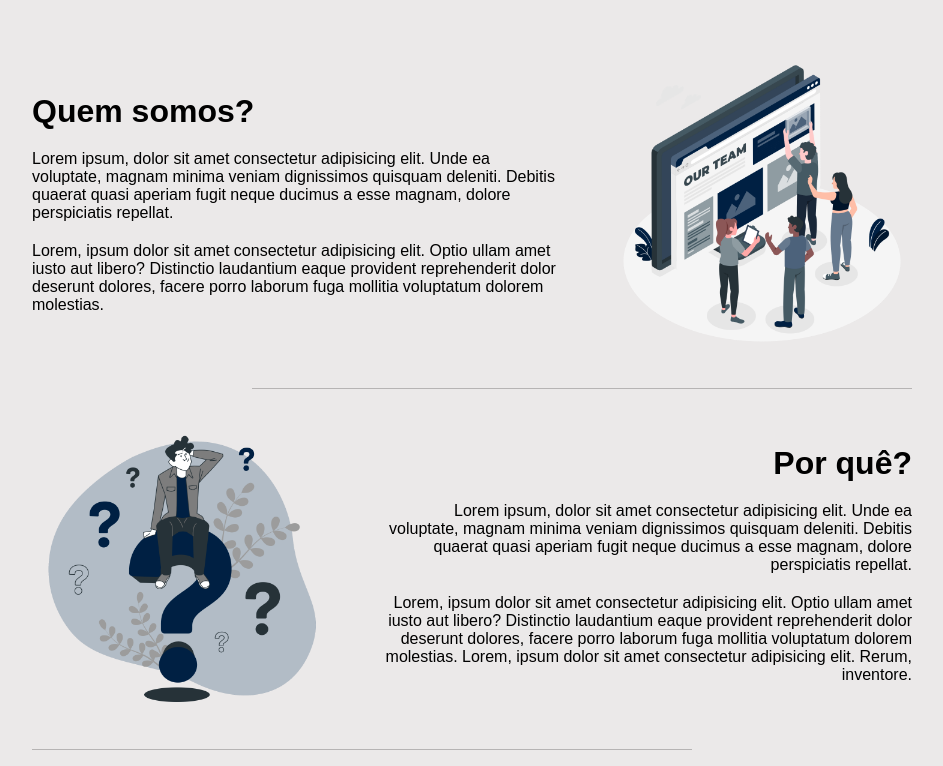
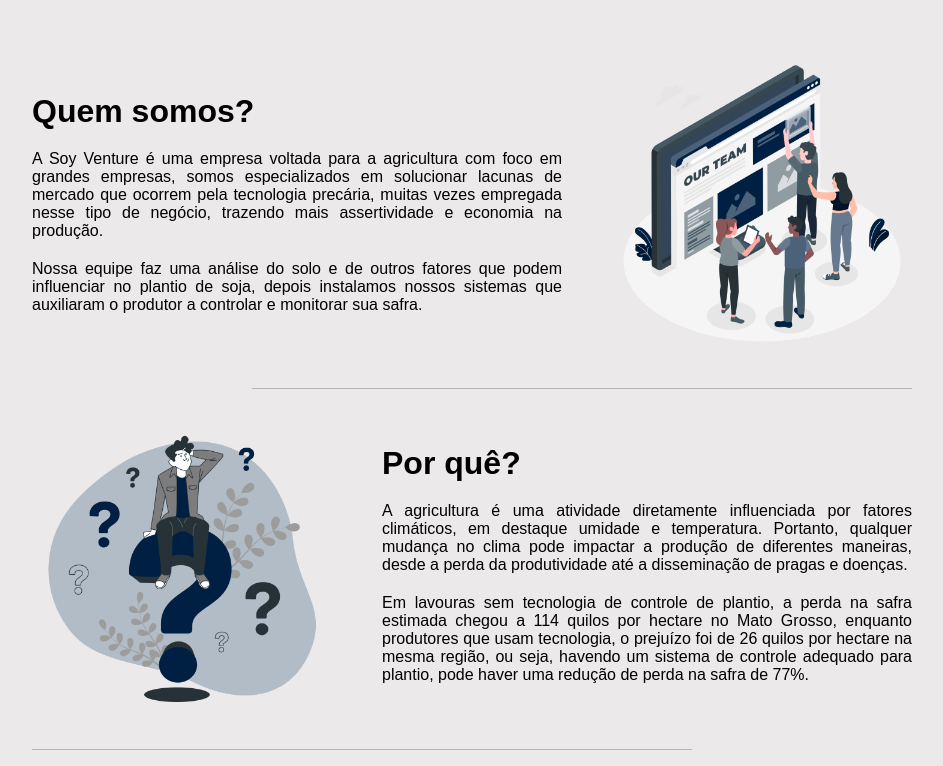
Before and after one commit to caiqueoak03/Sprint-2-Grupo-3, a plain HTML site: page index.html in a window 1280 px wide. Shown: the part 794-1560 px from the top of the page, without its empty margins (168-1111 px from the left). Drawn offline with Linux system fonts and the light colour scheme.

Commit message:
mudei os textos e font da tela inicial

```diff
--- a/index.html
+++ b/index.html
@@ -63,16 +63,16 @@
 				<div class="quem-somos-text visao-texts">
 					<h1>Quem somos?</h1>
 					<p>
-						Lorem ipsum, dolor sit amet consectetur adipisicing elit. Unde ea
-						voluptate, magnam minima veniam dignissimos quisquam deleniti.
-						Debitis quaerat quasi aperiam fugit neque ducimus a esse magnam,
-						dolore perspiciatis repellat.
+						A Soy Venture é uma empresa voltada para a agricultura com foco em
+						grandes empresas, somos especializados em solucionar lacunas de
+						mercado que ocorrem pela tecnologia precária, muitas vezes empregada
+						nesse tipo de negócio, trazendo mais assertividade e economia na
+						produção.
 					</p>
 					<p>
-						Lorem, ipsum dolor sit amet consectetur adipisicing elit. Optio
-						ullam amet iusto aut libero? Distinctio laudantium eaque provident
-						reprehenderit dolor deserunt dolores, facere porro laborum fuga
-						mollitia voluptatum dolorem molestias.
+						Nossa equipe faz uma análise do solo e de outros fatores que podem
+						influenciar no plantio de soja, depois instalamos nossos sistemas
+						que auxiliaram o produtor a controlar e monitorar sua safra.
 					</p>
 				</div>
 
@@ -87,17 +87,18 @@
 				<div class="porque-text visao-texts">
 					<h1>Por quê?</h1>
 					<p>
-						Lorem ipsum, dolor sit amet consectetur adipisicing elit. Unde ea
-						voluptate, magnam minima veniam dignissimos quisquam deleniti.
-						Debitis quaerat quasi aperiam fugit neque ducimus a esse magnam,
-						dolore perspiciatis repellat.
+						A agricultura é uma atividade diretamente influenciada por fatores
+						climáticos, em destaque umidade e temperatura. Portanto, qualquer
+						mudança no clima pode impactar a produção de diferentes maneiras,
+						desde a perda da produtividade até a disseminação de pragas e
+						doenças.
 					</p>
 					<p>
-						Lorem, ipsum dolor sit amet consectetur adipisicing elit. Optio
-						ullam amet iusto aut libero? Distinctio laudantium eaque provident
-						reprehenderit dolor deserunt dolores, facere porro laborum fuga
-						mollitia voluptatum dolorem molestias. Lorem, ipsum dolor sit amet
-						consectetur adipisicing elit. Rerum, inventore.
+						Em lavouras sem tecnologia de controle de plantio, a perda na safra
+						estimada chegou a 114 quilos por hectare no Mato Grosso, enquanto
+						produtores que usam tecnologia, o prejuízo foi de 26 quilos por hectare na
+						mesma região, ou seja, havendo um sistema de controle adequado para
+						plantio, pode haver uma redução de perda na safra de 77%.
 					</p>
 				</div>
 			</div>
@@ -143,7 +144,15 @@
 					<p>Assunto:</p>
 					<input type="text" id="in_assunto" class="campos" />
 					<p>Mensagem:</p>
-					<textarea maxlength="1000" style="resize: none;" name="" id="in_mensagem" class="campos" cols="1" rows="8"></textarea>
+					<textarea
+						maxlength="1000"
+						style="resize: none"
+						name=""
+						id="in_mensagem"
+						class="campos"
+						cols="1"
+						rows="8"
+					></textarea>
 					<!-- <input type="text" id="in_mensagem" class="campos" /> -->
 					<div class="campo-aceito">
 						<input type="checkbox" checked name="" id="checkbox" />
--- a/styles/index.css
+++ b/styles/index.css
@@ -32,7 +32,7 @@ a {
 	z-index: 999;
 	height: 11vh;
 	width: 100%;
-	font-size: 1.2rem;
+	font-size: 1.15rem;
 	padding: 0 30px;
 	background-color: var(--main-color);
 }
@@ -185,6 +185,7 @@ a {
 	display: flex;
 	justify-content: center;
 	flex-direction: column;
+	text-align: justify;
 	row-gap: 20px;
 }
 
@@ -204,7 +205,6 @@ a {
 }
 
 .porque-text {
-	text-align: right;
 }
 
 .porque-border {
```
